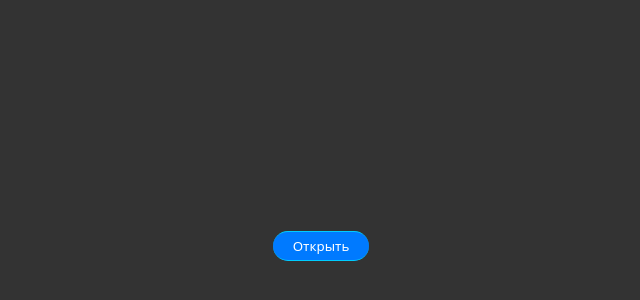
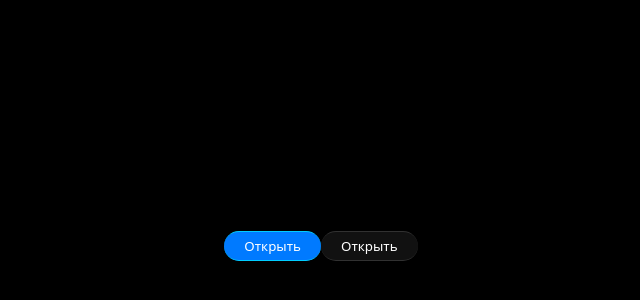
Before and after one commit to bopry/ios_26_ui_web_components, a plain HTML site: page index.html in a window 1280 px wide. Shown: the part 154-454 px from the top of the page, without its empty margins (319-959 px from the left). Drawn offline with Linux system fonts and the light colour scheme.

Commit message:
default commit

```diff
--- a/index.html
+++ b/index.html
@@ -13,5 +13,11 @@
         Открыть
     </button>
 
+    <br><br>
+
+    <button class="ios-btn">
+        Открыть
+    </button>
+
 </body>
 </html>
--- a/style.css
+++ b/style.css
@@ -9,24 +9,36 @@ body {
     height: 100vh;
     justify-content: center;
     align-items: center;
-    background-color: #333;
+    background-color: #000;
 }
 
-.ios-blue-btn {
+.ios-btn, .ios-blue-btn {
     font-family: system-ui, -apple-system, BlinkMacSystemFont, 'Segoe UI', Roboto, Oxygen, Ubuntu, Cantarell, 'Open Sans', 'Helvetica Neue', sans-serif;
-    background-color: #007AFF;
-    color: #fff;
     padding: 5px 20px;
     border-radius: 30px;
     border: none;
     transition: .2s;
+    &:hover {
+        transform: scale(1.07);
+    }
+}
+
+.ios-blue-btn {
+    background-color: #007AFF;
+    color: #fff;
     border-top: .9px solid #00ccff;
     border-bottom: .9px solid #00ccff;
-    & .clicked {
-        background-color: #00aaff;
-    }
     &:hover {
-        transform: scale(1.07);
         background-color: #00aaff;
     }
 }
+
+.ios-btn {
+    background-color: #7f7f7f22;
+    color: #fff;
+    border-top: .9px solid #FFF2;
+    border-bottom: .9px solid #FFF2;
+    &:hover {
+        background-color: #7f7f7f33;
+    }
+}
```
